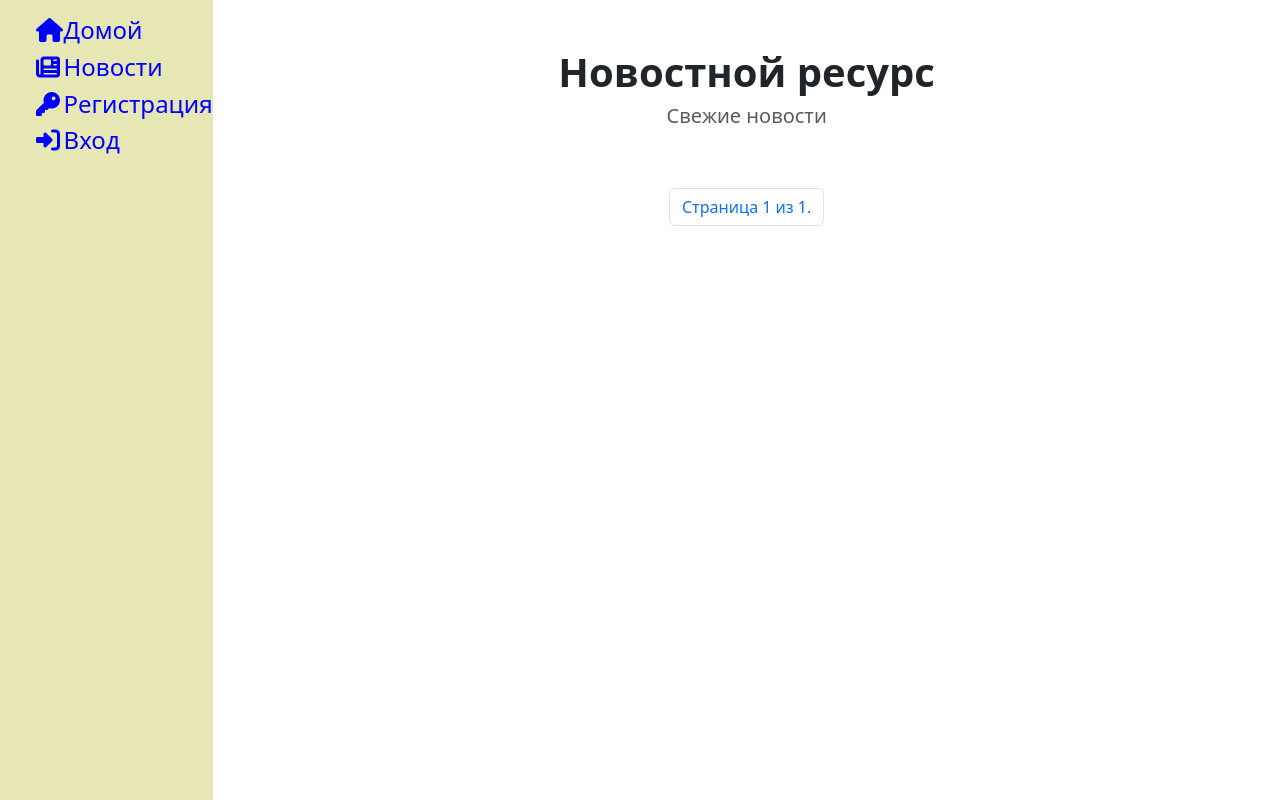
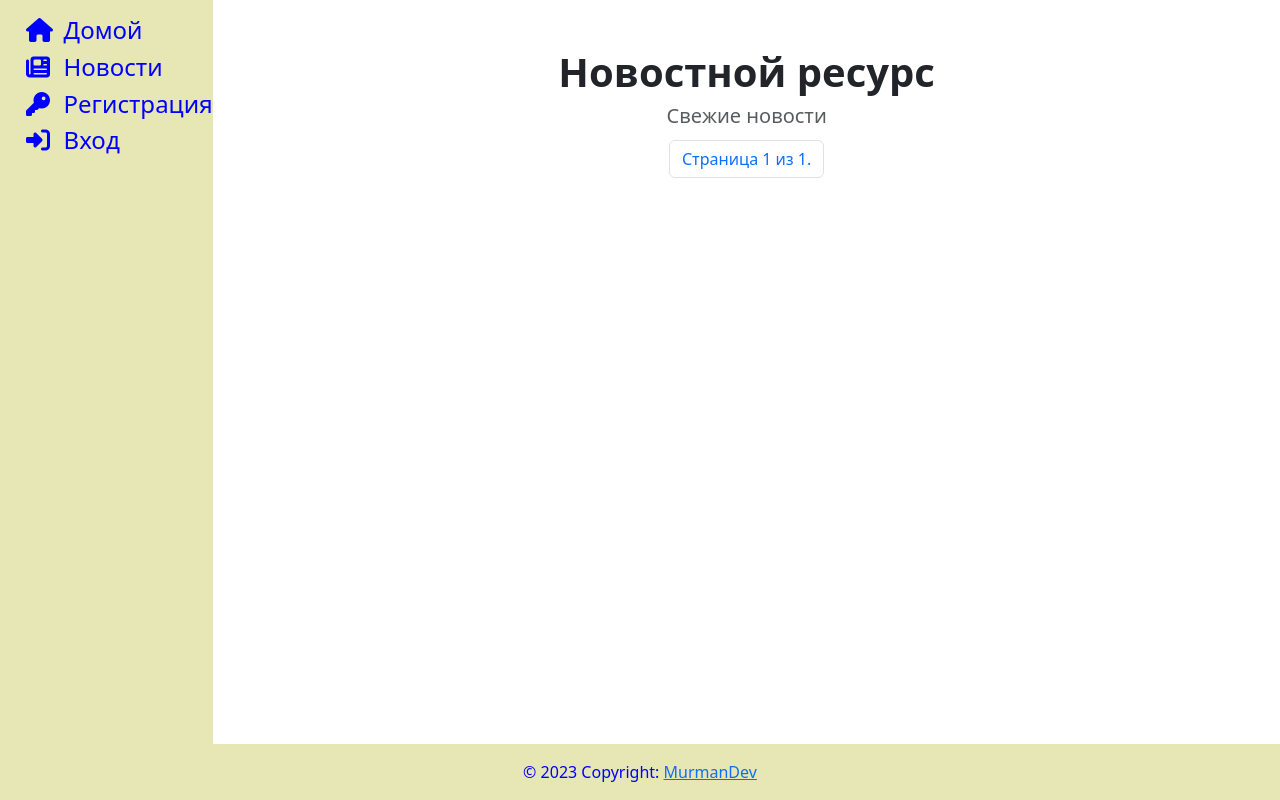
Before and after one commit to murmandev/dz-rtk, a Django app: page / in a window 1280 px wide. Run offline with Django 4.2, Linux system fonts and the light colour scheme; data that the repository does not hold is empty; some libraries are stand-ins or nearby versions.

Commit message:
Переделал систему лайков и представлений

```diff
--- a/core/templates/core/base.html
+++ b/core/templates/core/base.html
@@ -25,9 +25,9 @@
         </div>
     </main>
 
-    <!-- <footer class="footer fixed-bottom">
+    <footer class="footer fixed-bottom">
         {% include 'core/footer.html' %}
-    </footer> -->
+    </footer>
 
     <script src="{% static 'core/js/bootstrap.min.js'%}"></script>
     <script src="https://kit.fontawesome.com/a97047fead.js" crossorigin="anonymous"></script>
--- a/core/templates/core/footer.html
+++ b/core/templates/core/footer.html
@@ -1,5 +1,5 @@
-    <div class="row">
-        <footer class="text-center text-lg-start " >
+
+        <footer class="text-center text-lg-start" >
 
           <div class="text-center p-3 col-12 colnav" style="background-color:  rgb(231, 230, 181);">
             © 2023 Copyright:
@@ -7,4 +7,3 @@
           </div>
 
         </footer>
-    </div>
--- a/core/templates/core/index.html
+++ b/core/templates/core/index.html
@@ -21,12 +21,12 @@
                     </div>
                     <div class="container">
                         <div class="row">
-                            <div class="col-4">
+                            <div class="col-8">
                                 <a href="{% url 'detail_article' object.id %}">Читать полностью</a>
                             </div>
-                            <div class="col-8 text-end">
+                            <div class="col-4 text-end">
                                 {% if object.likes.count == 0 %}
-                                    <p class="text-muted"> 🤍 </p>
+                                    <p class="text-muted"> 🖤 </p>
                                 {% else %}
                                     <p class="text-muted">{{ object.likes.count }} ❤</p>
                                 {% endif %}
@@ -41,7 +41,7 @@
 
     <nav>
         <ul class="pagination">
-            <div class="mx-auto d-flex flex-row mt-5">
+            <div class="mx-auto d-flex flex-row mb-5">
                 {% if page_obj.has_previous %}
                     <li class="page-item">
                         <a class="page-link" href="?page=1">&laquo; Первая</a>
--- a/core/templates/core/nav2.html
+++ b/core/templates/core/nav2.html
@@ -3,7 +3,7 @@
         <div class="d-xl-none col-12 text-center">
             <h3 class="colnav"><a href="{% url 'index' %}"><i class="fa-solid fa-home"></i></a></h1>
         </div>
-        <div class="d-none d-xl-block col-md-2">
+        <div class="d-none d-xl-block col-md-2 gx-1">
             <h4 class="colnav"><i class="fa-solid fa-home"></i></h4>
         </div>
         <div class="col-md-10 d-none d-xl-block">
@@ -17,7 +17,7 @@
         <div class="d-xl-none col-12 text-center">
             <h3 class="colnav"><a href="#"><i class="fa-solid fa-newspaper"></i></a></h3>
         </div>
-        <div class="d-none d-xl-block col-md-2">
+        <div class="d-none d-xl-block col-md-2 gx-1">
             <h4 class="colnav"><i class="fa-solid fa-newspaper"></i></h4>
         </div>
         <div class="col-md-10 d-none d-xl-block">
@@ -33,7 +33,7 @@
             <div class="d-xl-none col-12 text-center">
                 <h3 class="colnav"><a href="#"><i class="fa-solid fa-user"></i></a></h3>
             </div>
-            <div class="d-none d-xl-block col-md-2">
+            <div class="d-none d-xl-block col-md-2 gx-1">
                 <h4 class="colnav"><i class="fa-solid fa-user"></i></h4>
             </div>
             <div class="col-md-10 d-none d-xl-block">
@@ -47,7 +47,7 @@
             <div class="d-xl-none col-12 text-center">
                 <h3 class="colnav"><a href="{% url 'logout' %}"><i class="fa fa-sign-out"></i></a></h3>
             </div>
-            <div class="d-none d-xl-block col-md-2">
+            <div class="d-none d-xl-block col-md-2 gx-1">
                 <h4 class="colnav"><i class="fa fa-sign-out"></i></h4>
             </div>
             <div class="col-md-10 d-none d-xl-block text-start">
@@ -63,7 +63,7 @@
             <div class="d-xl-none col-12 text-center">
                 <h3 class="colnav"><a href="{% url 'register' %}"><i class="fa-solid fa-key"></i></a></h3>
             </div>
-            <div class="d-none d-xl-block col-md-2">
+            <div class="d-none d-xl-block col-md-2 gx-1">
                 <h4 class="colnav"><i class="fa-solid fa-key"></i></h4>
             </div>
             <div class="col-md-10 d-none d-xl-block">
@@ -77,7 +77,7 @@
             <div class="d-xl-none col-12 text-center">
                 <h3 class="colnav"><a href="{% url 'login' %}"><i class="fa-solid fa-right-to-bracket"></i></a></h3>
             </div>
-            <div class="d-none d-xl-block col-md-2">
+            <div class="d-none d-xl-block col-md-2 gx-1">
                 <h4 class="colnav"><i class="fa-solid fa-right-to-bracket"></i></h4>
             </div>
             <div class="col-md-10 d-none d-xl-block text-start">
```
Also changed, not shown: core/templates/core/detail.html (+20 -21 lines).
